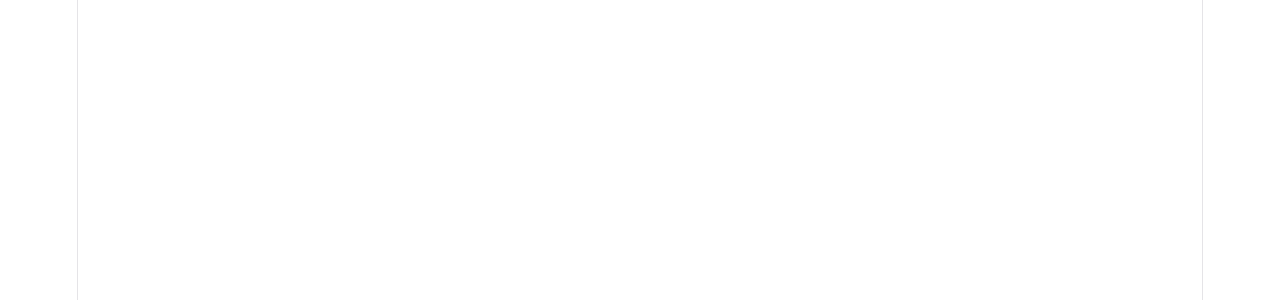
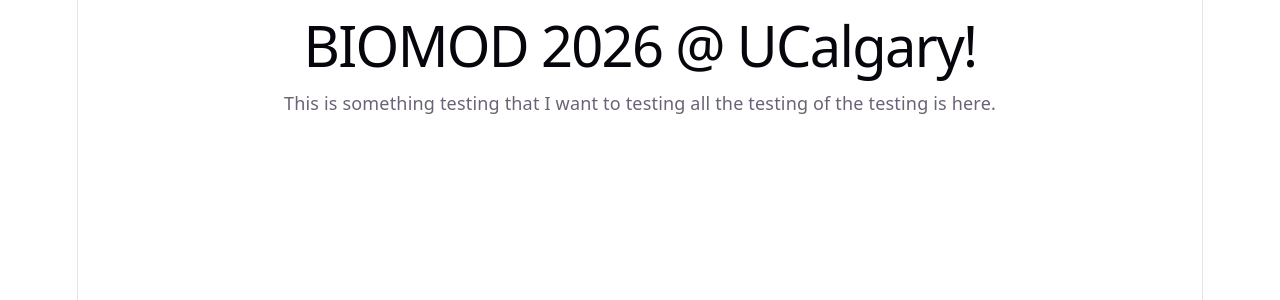
Before and after one commit to UCalgary-BIOMOD/UCalgary-BIOMOD-2026-Wiki, a React (Vite) app in the folder biomod-wiki/: page / in a window 1280 px wide. Shown: the top 300 px of the page. Built offline with nearby package versions, Linux system fonts and the light colour scheme.

Commit message:
fix: Install BrowserRouter and fix how props were passed in TestText

```diff
--- a/biomod-wiki/package.json
+++ b/biomod-wiki/package.json
@@ -11,7 +11,8 @@
   },
   "dependencies": {
     "react": "^19.2.4",
-    "react-dom": "^19.2.4"
+    "react-dom": "^19.2.4",
+    "react-router-dom": "^7.13.2"
   },
   "devDependencies": {
     "@eslint/js": "^9.39.4",
--- a/biomod-wiki/src/App.jsx
+++ b/biomod-wiki/src/App.jsx
@@ -1,127 +1,17 @@
 import { useState } from 'react'
-import reactLogo from './assets/react.svg'
-import viteLogo from './assets/vite.svg'
-import heroImg from './assets/hero.png'
 import './App.css'
-import Title from './Components/TextComponents.jsx'
+import { BrowserRouter, Routes, Route } from "react-router-dom";
+import Test from "/src/features/test/Test.jsx"
 
 function App() {
   const [count, setCount] = useState(0)
 
   return (
-    /*
-    <>
-      <section id="center">
-        <div className="hero">
-          <img src={heroImg} className="base" width="170" height="179" alt="" />
-          <img src={reactLogo} className="framework" alt="React logo" />
-          <img src={viteLogo} className="vite" alt="Vite logo" />
-        </div>
-        <div>
-          <h1>Get started</h1>
-          <p>
-            Edit <code>src/App.jsx</code> and save to test <code>HMR</code>
-          </p>
-        </div>
-        <button
-          className="counter"
-          onClick={() => setCount((count) => count + 1)}
-        >
-          Count is {count}
-        </button>
-
-      </section>
-
-      <div className="ticks"></div>
-
-      <section id="next-steps">
-        <div id="docs">
-          <svg className="icon" role="presentation" aria-hidden="true">
-            <use href="/icons.svg#documentation-icon"></use>
-          </svg>
-          <h2>Documentation</h2>
-          <p>Your questions, answered</p>
-          <ul>
-            <li>
-              <a href="https://vite.dev/" target="_blank">
-                <img className="logo" src={viteLogo} alt="" />
-                Explore Vite
-              </a>
-            </li>
-            <li>
-              <a href="https://react.dev/" target="_blank">
-                <img className="button-icon" src={reactLogo} alt="" />
-                Learn more
-              </a>
-            </li>
-          </ul>
-        </div>
-        <div id="social">
-          <svg className="icon" role="presentation" aria-hidden="true">
-            <use href="/icons.svg#social-icon"></use>
-          </svg>
-          <h2>Connect with us</h2>
-          <p>Join the Vite community</p>
-          <ul>
-            <li>
-              <a href="https://github.com/vitejs/vite" target="_blank">
-                <svg
-                  className="button-icon"
-                  role="presentation"
-                  aria-hidden="true"
-                >
-                  <use href="/icons.svg#github-icon"></use>
-                </svg>
-                GitHub
-              </a>
-            </li>
-            <li>
-              <a href="https://chat.vite.dev/" target="_blank">
-                <svg
-                  className="button-icon"
-                  role="presentation"
-                  aria-hidden="true"
-                >
-                  <use href="/icons.svg#discord-icon"></use>
-                </svg>
-                Discord
-              </a>
-            </li>
-            <li>
-              <a href="https://x.com/vite_js" target="_blank">
-                <svg
-                  className="button-icon"
-                  role="presentation"
-                  aria-hidden="true"
-                >
-                  <use href="/icons.svg#x-icon"></use>
-                </svg>
-                X.com
-              </a>
-            </li>
-            <li>
-              <a href="https://bsky.app/profile/vite.dev" target="_blank">
-                <svg
-                  className="button-icon"
-                  role="presentation"
-                  aria-hidden="true"
-                >
-                  <use href="/icons.svg#bluesky-icon"></use>
-                </svg>
-                Bluesky
-              </a>
-            </li>
-          </ul>
-        </div>
-      </section>
-
-      <div className="ticks"></div>
-      <section id="spacer"></section>
-    </>
-    */
-   <div>
-    <Title />
-   </div>
+    <BrowserRouter>
+      <Routes>
+        <Route path = "/" element = {<Test />} />
+      </Routes>
+    </BrowserRouter>
   )
 }
 
--- a/biomod-wiki/src/features/test/Test.jsx
+++ b/biomod-wiki/src/features/test/Test.jsx
@@ -1,12 +1,10 @@
-import content from "./test-content.json";
-import TestText from "src/Components/TextComponents";
+import content from "./test-content.json"
+import TestText from "/src/Components/TextComponents.jsx"
 
-function Test() {
+export default function Test() {
     return (
         <>
-            <Test {...content.Test.heading, content.Test.text}/>
+            <TestText {...content.Test}/>
         </>
     )
 }
-
-export default Test;
```
Also changed, not shown: 1 other file (tests, documents, lock files or other folders).
